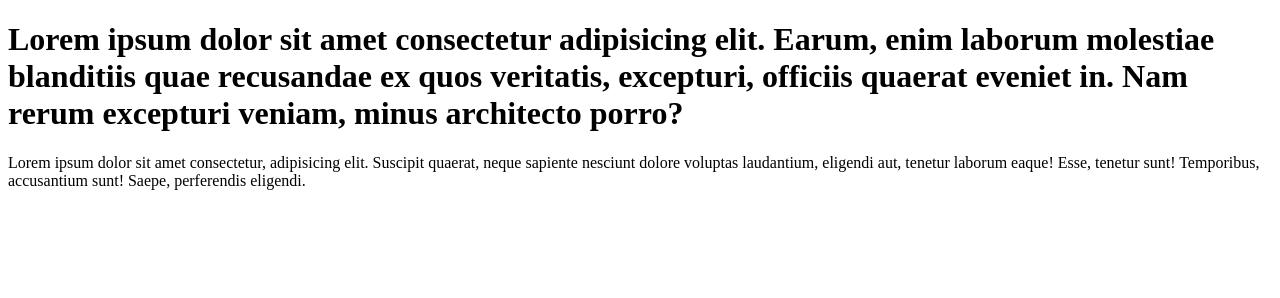
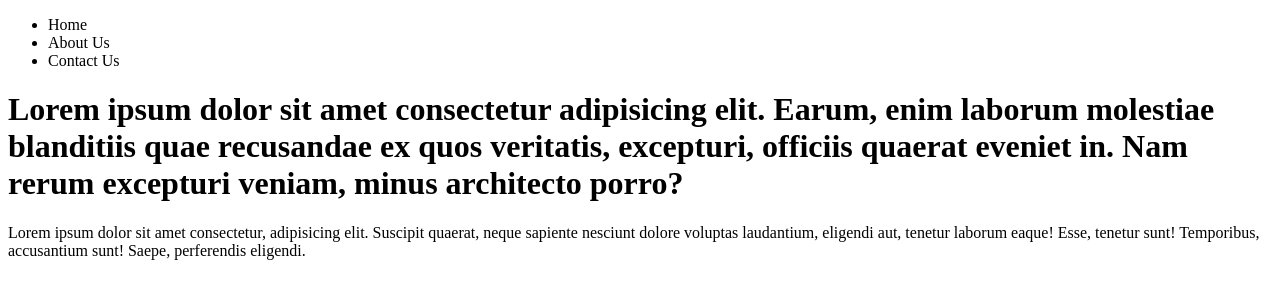
Before and after one commit to harkesh5456/learn-git, a plain HTML site: page index.html in a window 1280 px wide. Drawn offline with Linux system fonts and the light colour scheme.

Commit message:
added nav bar

```diff
--- a/index.html
+++ b/index.html
@@ -6,9 +6,20 @@
     <title>Testing</title>
 </head>
 <body>
+
+    <Nav>
+        <ul>
+            <li>Home</li>
+            <li>About Us</li>
+            <li>Contact Us</li>
+        </ul>
+    </Nav>
+
     <H1>
         Lorem ipsum dolor sit amet consectetur adipisicing elit. Earum, enim laborum molestiae blanditiis quae recusandae ex quos veritatis, excepturi, officiis quaerat eveniet in. Nam rerum excepturi veniam, minus architecto porro?
     </H1>
+
     <p>Lorem ipsum dolor sit amet consectetur, adipisicing elit. Suscipit quaerat, neque sapiente nesciunt dolore voluptas laudantium, eligendi aut, tenetur laborum eaque! Esse, tenetur sunt! Temporibus, accusantium sunt! Saepe, perferendis eligendi.</p>
+
 </body>
 </html>
```
